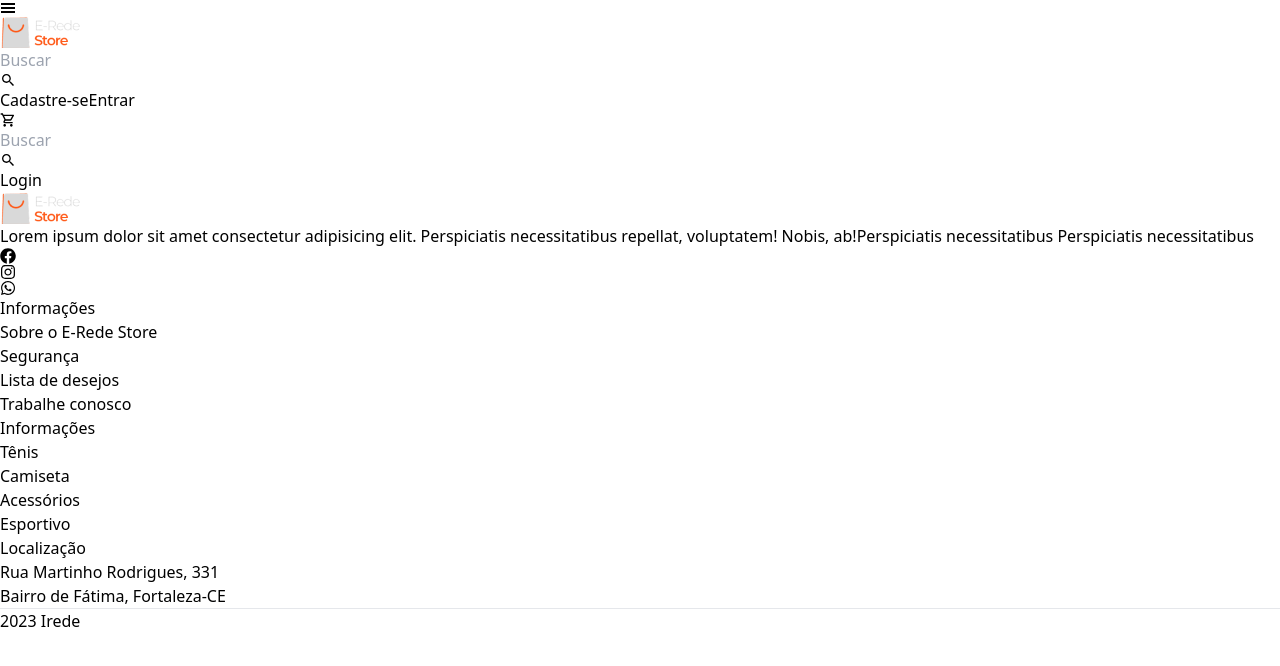
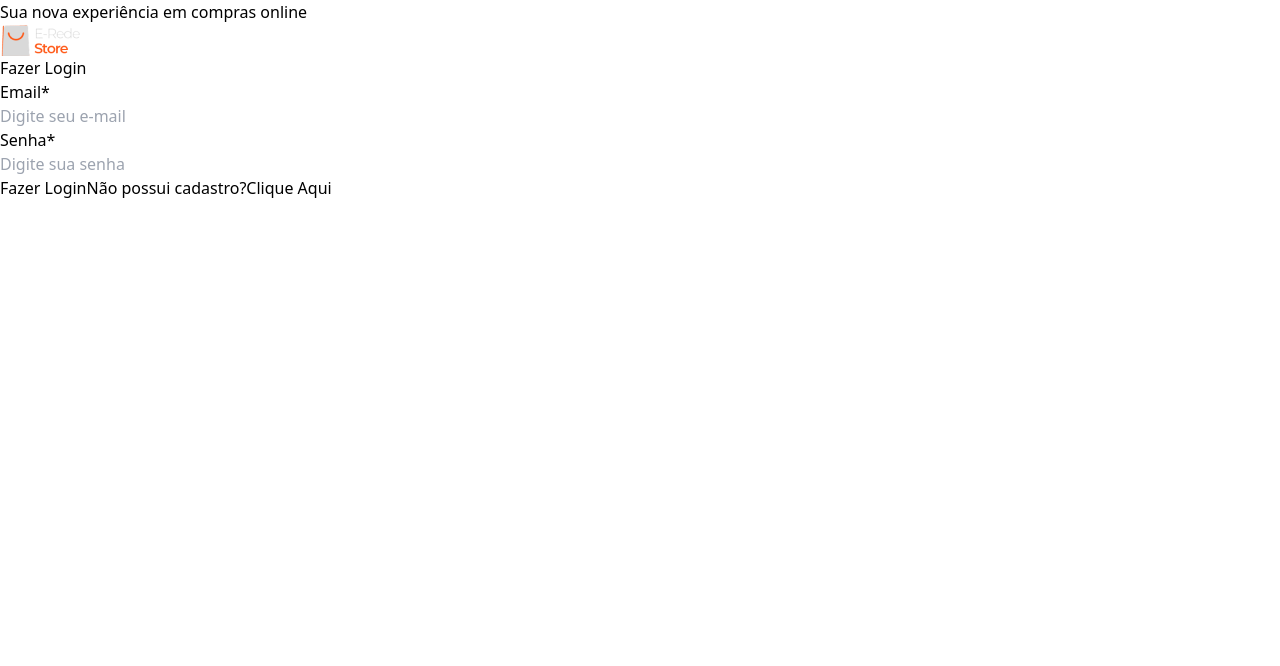
Before and after one commit to DarlanMendes/e-commerce-irede, a React (Vite) app: page /sign-in in a window 1280 px wide. Shown: the top 666 px of the page. Built offline with nearby package versions, Linux system fonts and the light colour scheme.

Commit message:
Tela de login finalizada

```diff
--- a/src/components/Footer/index.jsx
+++ b/src/components/Footer/index.jsx
@@ -72,7 +72,7 @@ export default function Footer() {
     const pathMatches = location.pathname == "/sign-in" || location.pathname == "/sign-up"
     return (
         <>
-            {pathMatches ?
+            {!pathMatches ?
                 <footer className="p-6 flex flex-col justify-center" >
                     <div className="flex flex-col  pb-0 md:flex-row md:justify-center md:gap-[60px] max-w-[1440px]">
                         <div className="max-w-[292px]">
--- a/src/components/Header/index.jsx
+++ b/src/components/Header/index.jsx
@@ -50,7 +50,7 @@ function MenuHamburguer() {
 
 export default function Header() {
     const location = useLocation()
-    const pathMatches = location.pathname === "/sign-up" || location.pathname === "/sign-up"
+    const pathMatches = location.pathname === "/sign-up" || location.pathname === "/sign-in"
 
     return (
         <>
--- a/src/pages/SignIn/index.jsx
+++ b/src/pages/SignIn/index.jsx
@@ -1,7 +1,36 @@
-export default function SignIn(){
-    return(
-        <main>
-            Login
+import { Link } from "react-router-dom";
+import imgLogo from "../../assets/logo-e-rede.png"
+export default function SignIn() {
+    return (
+        <main className="flex flex-col  gap-7 pt-8 pb-7 lg:p-0 lg:flex-row-reverse">
+            <section className="lg:w-[50vw] flex flex-col justify-center items-center gap-7">
+                <h1 className="hidden lg:block text-3xl max-w-[381px] font-light">Sua nova experiência em compras online</h1>
+                <img src={imgLogo} alt="" className="lg:h-[150px] lg:w-[383px] object-cover"/>
+            </section>
+            <section className="lg:w-[50vw] lg:bg-slate-100 h-screen flex flex-col lg:justify-center items-center">
+            <form className="flex flex-col justify-center items-center bg-white px-5 py-[14px] max-w-[450px] w-full">
+                <h1 className="text-black text-2xl font-semibold pb-6">Fazer Login</h1>
+                <div className="flex flex-col gap-5 w-full items-center justify-center">
+                    <label className="text-black flex flex-col w-full justify-center items-center">
+                        <h1 className="pb-2 pl-2 w-full max-w-[280px]">Email*</h1>
+                        <input placeholder="Digite seu e-mail" className=" bg-slate-100 p-3 rounded-md min-w-[260px] outline-none lg:w-[300px]" />
+                    </label>
+                    <label className="text-black flex flex-col w-full justify-center items-center">
+                        <h1 className="pb-2 pl-2 w-full max-w-[280px]">Senha*</h1>
+                        <input placeholder="Digite sua senha" className="bg-slate-100 p-3 rounded-md min-w-[260px] outline-none lg:w-[300px]" />
+                    </label>
+
+                </div>
+                <button className="w-full max-w-[300px] flex items-center justify-center bg-orange-500 h-[60px] rounded-lg font-bold mt-4 ">
+                    Fazer Login
+                </button>
+                <Link to="/sign-up" className="text-stone-500 py-[10px]">
+                    Não possui cadastro?<span className="text-orange-500">Clique Aqui</span>
+                </Link>
+            </form>
+            </section>
+
+
         </main>
     )
 }
```
